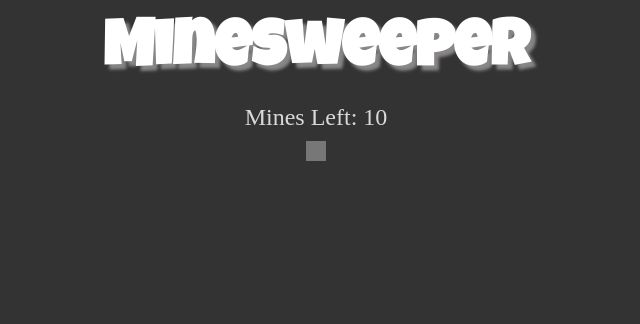
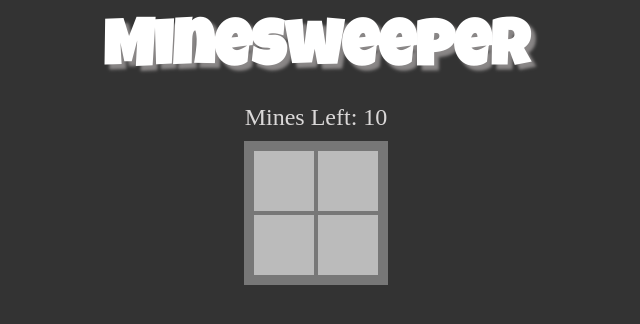
Before and after one commit to RossieK/Minesweeper, a plain HTML site: page index.html in a window 1280 px wide. Shown: the whole page, without its empty margins (324-964 px from the left). Drawn offline with Linux system fonts and the light colour scheme; a web font is replaced by a local one.

Commit message:
Add function generating the board

```diff
--- /dev/null
+++ b/display.js
@@ -0,0 +1,14 @@
+import { createBoard } from "./logic.js";
+
+const BOARD_SIZE = 2;
+const MINES_NUMBER = 2;
+
+const board = createBoard(BOARD_SIZE, MINES_NUMBER);
+const boardElement = document.querySelector('.board');
+boardElement.style.setProperty("--size", BOARD_SIZE);
+
+board.forEach(row => {
+    row.forEach(tile => {
+        boardElement.append(tile.element);
+    });
+});
--- a/index.html
+++ b/index.html
@@ -8,6 +8,7 @@
     <link rel="preconnect" href="https://fonts.gstatic.com">
     <link href="https://fonts.googleapis.com/css2?family=Luckiest+Guy&family=Podkova&display=swap" rel="stylesheet">
     <link rel="stylesheet" href="./style.css">
+    <script src="./display.js" type="module"></script>
     <title>Minesweeper</title>
 </head>
 
--- /dev/null
+++ b/logic.js
@@ -0,0 +1,30 @@
+const TILE_STATUSES = {
+    HIDDEN: "hidden",
+    MARKED: "marked",
+    NUMBER: "number",
+    MINE: "MINE"
+}
+
+export function createBoard(boardSize, minesNumber) {
+    const board = [];
+
+    for (let x = 0; x < boardSize; x++) {
+        const row = [];
+        for (let y = 0; y < boardSize; y++) {
+            const element = document.createElement("div");
+            element.dataset.status = TILE_STATUSES.HIDDEN;
+
+            const tile = {
+                element,
+                x,
+                y
+            }
+
+            row.push(tile);
+        }
+
+        board.push(row);
+    }
+
+    return board;
+}
```
